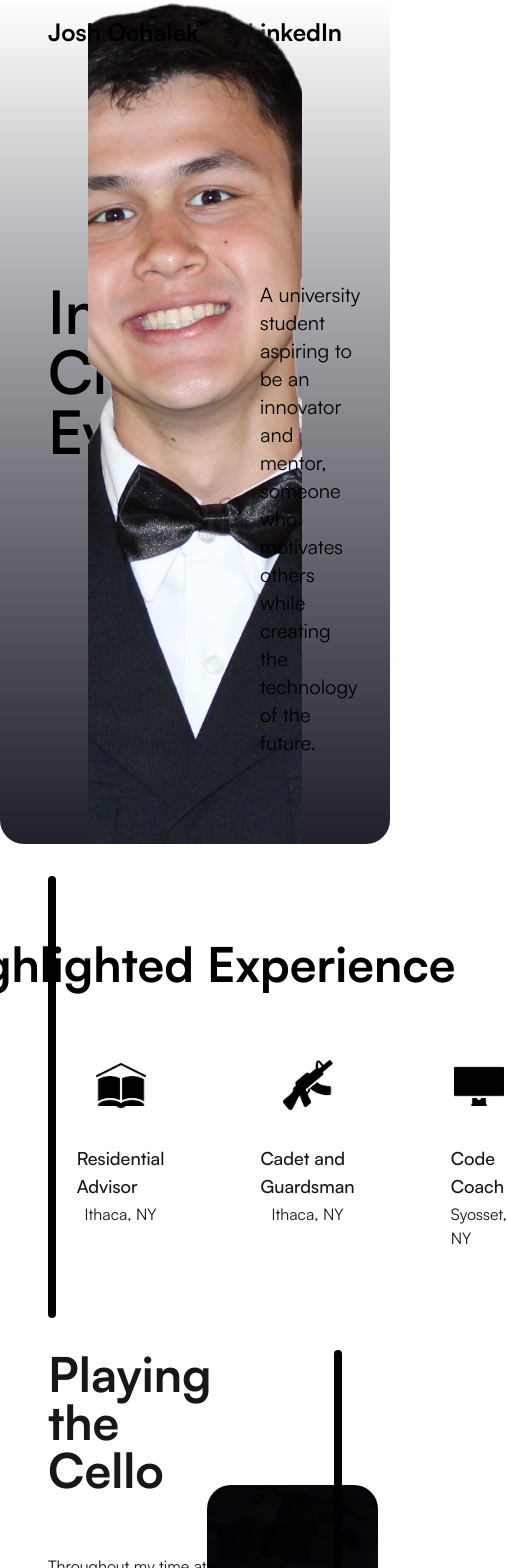
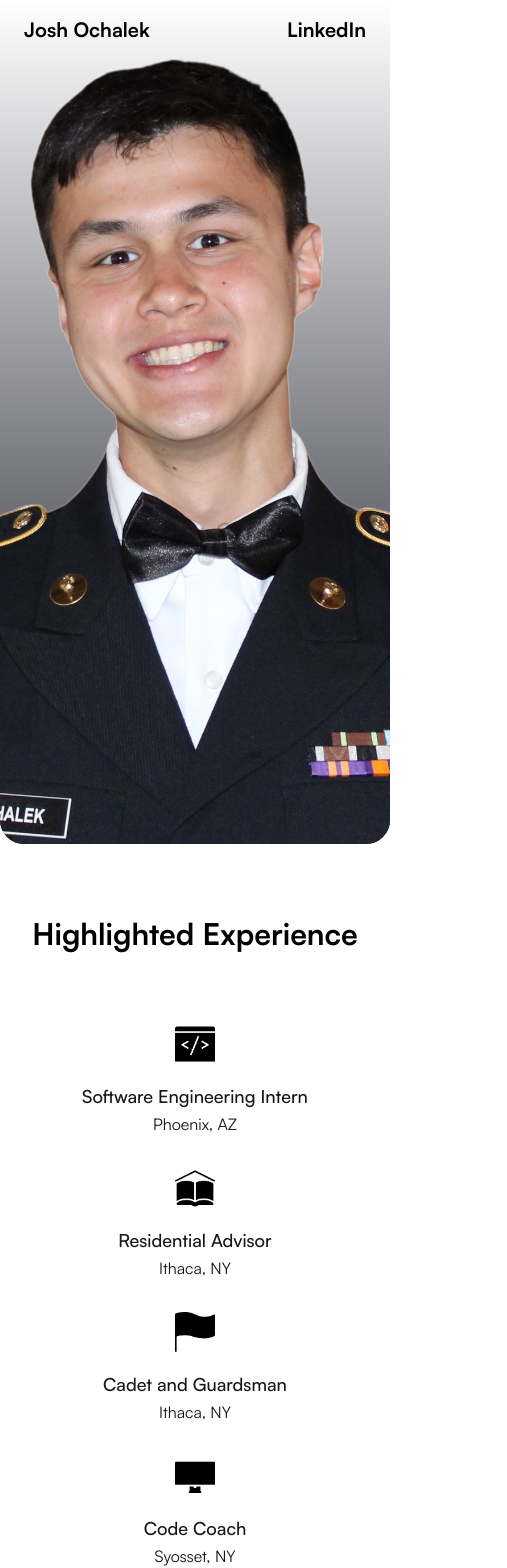
Before and after one commit to pjochillin/portfolio-v2, a Next.js app: page / in a window 390 px wide. Shown: the top 1568 px of the page, 507 px wide, since content can reach past the window. Built offline with nearby package versions, Linux system fonts and the light colour scheme.

Commit message:
Responsive design, visual changes

```diff
--- a/components/cello.tsx
+++ b/components/cello.tsx
@@ -1,6 +1,7 @@
 import Image from "next/image"
 import localFont from "next/font/local"
 import Footer from "../components/footer"
+import Thumbnails from "../components/thumbnails"
 
 const satoshi = localFont({
   src: "../public/Satoshi-Variable.ttf"
@@ -10,51 +11,24 @@ export default function cello() {
     return (
         <div className="bg-[linear-gradient(to_bottom,_white_0%,_white_55%,_#1f202a_100%)]">
             <div className={`${satoshi.className} flex flex-row items-center relative`}>
-                <div className="absolute right-12 h-full w-2 bg-black rounded-full"></div>
-                <div className="basis-1/2 space-y-15 ml-12">
-                    <h1 className="font-bold text-5xl">Playing the Cello</h1>
+                <div className="absolute right-12 h-full hidden min-[1200px]:block w-2 bg-black rounded-full"></div>
+                <div className="min-[650px]:basis-1/2 space-y-15 ml-6 min-[500px]:ml-12">
+                    <h1 className="font-bold text-3xl min-[450px]:text-4xl min-[805px]:text-5xl">Playing the Cello</h1>
+                    <Image
+                        src="/cello-thumbnail.png"
+                        alt="Cello"
+                        width={800}
+                        height={1200}
+                        className="max-[500px]:justify-self-center min-[650px]:hidden h-auto w-full min-[500px]:mr-12 object-cover object-top rounded-3xl"
+                        priority
+                    />
                     <p className="">
                         Throughout my time at Cornell University and before, playing the cello has been an important, yet soothing hobby of mine.
                         Most recently, I have been involved in various chamber groups, orchestras, and Cornell's Cello Ensemble, in addition to Cornell's Early Music
                         Lab and being a concert cellist. I have most recently studied under John Haines-Eitzen and Jisoo Ok. Here are some recordings of my playing:
                     </p>
-                    <div className="flex flex-row space-x-4">
-                        <div className="basis-1/3">
-                            <a href="/brahms-cello-sonata-1.m4a" target="_blank">
-                                <Image
-                                    src="/cello-3.png"
-                                    alt="Cello"
-                                    width={800}
-                                    height={1200}
-                                    className="h-auto w-full object-cover object-top rounded-xl"
-                                    priority
-                                />
-                            </a>
-                        </div>
-                        <div className="basis-1/3">
-                            <a href="https://youtu.be/-Sux4OGaQek" target="_blank">
-                                <Image
-                                    src="/cello-2.png"
-                                    alt="Cello"
-                                    width={800}
-                                    height={1200}
-                                    className="h-auto w-full object-cover object-top rounded-xl"
-                                    priority
-                                />
-                            </a>
-                        </div>
-                        <div className="basis-1/3">
-                            <a href="https://youtu.be/NZ7Zypkejeos" target="_blank">
-                                <Image
-                                    src="/cello-1.png"
-                                    alt="Cello"
-                                    width={800}
-                                    height={1200}
-                                    className="h-auto w-full object-cover object-top rounded-xl"
-                                    priority
-                                />
-                            </a>
-                        </div>
+                    <div className="hidden min-[1000px]:block">
+                        <Thumbnails />
                     </div>
                 </div>
                 <div className="basis-1/2 flex justify-center items-start">
@@ -63,10 +37,13 @@ export default function cello() {
                         alt="Cello"
                         width={800}
                         height={1200}
-                        className="h-[500px] w-auto object-cover object-top mr-6 rounded-3xl"
+                        className="hidden min-[650px]:block h-auto w-4/5 min-[1200px]:h-[500px] min-[1200]:w-auto object-cover object-top min-[1200px]:mr-6 rounded-3xl"
                         priority
                     />
                 </div>
+            </div>
+            <div className="block min-[1000px]:hidden min-[600px]:mt-15 mx-6 min-[500px]:mx-12">
+                <Thumbnails />
             </div>
             <Footer />
         </div>
--- a/components/intro.tsx
+++ b/components/intro.tsx
@@ -7,20 +7,22 @@ const satoshi = localFont({
 
 export default function intro() {
     return (
-    <div className={`${satoshi.className} flex justify-center bg-gradient-to-b from-white to-[#1f202a] h-screen overflow-hidden relative rounded-b-3xl`}>
-        <a href="/" className="absolute top-4 left-12 text-2xl font-bold text-black z-10">Josh Ochalek</a>
-        <div className="absolute top-4 right-12 flex space-x-4">
-            <a href="https://www.linkedin.com/in/joshua-ochalek/" target="_blank" className="text-2xl font-bold text-black">LinkedIn</a>
+    <div className={`${satoshi.className} flex justify-center bg-gradient-to-b from-white to-[#1f202a] h-auto min-[550px]:h-screen overflow-hidden relative rounded-b-3xl`}>
+        <a href="/" className="absolute top-4 left-6 min-[500px]:left-12 text-xl min-[1000px]:text-2xl font-bold text-black z-10">Josh Ochalek</a>
+        <div className="absolute top-4 right-6 min-[500px]:right-12 flex space-x-4 z-10">
+            <a href="https://www.linkedin.com/in/joshua-ochalek/" target="_blank" className="text-xl min-[1000px]:text-2xl font-bold text-black">LinkedIn</a>
         </div>
-        <div className="absolute top-1/3 left-12 text-black">
-            <h1 className="text-6xl font-semibold">Inspiring</h1>
-            <h1 className="text-6xl font-semibold">Change</h1>
-            <h1 className="text-6xl font-semibold">Everyday</h1>
+        <div className="hidden min-[750px]:block absolute top-1/3 left-12 text-black text-5xl min-[1000px]:text-6xl font-semibold z-10">
+            <h1 className="">Inspiring</h1>
+            <h1 className="">Change</h1>
+            <h1 className="">Everyday</h1>
         </div>
-        <div className="absolute top-1/3 left-2/3 text-black z-10">
-            <h1 className="text-xl font-normal max-w-4/5">A university student aspiring to be an innovator and mentor, someone who motivates others while creating the technology of the future.</h1>
+        <div className="hidden min-[750px]:block absolute top-1/3 right-12 z-10 max-w-[25%] min-[1000px]:right-0 min-[1000px]:left-2/3 min-[1000px]:max-w-[25%]">
+            <h1 className="text-xl font-normal">
+                A university student aspiring to be an innovator and mentor, someone who motivates others while creating the technology of the future.
+            </h1>
         </div>
-        <div className="relative w-[55%] h-full">
+        <div className="hidden min-[800px]:block relative w-[200%] min-[800px]:w-full min-[1000px]:w-[70%] min-[1450px]:w-[55%] h-full">
             <Image
                 src="/Headshot_BG.PNG"
                 alt="Headshot"
@@ -32,6 +34,15 @@ export default function intro() {
                 priority
             />
         </div>
+        <div className="relative max-[600px]:pt-14 min-[800px]:hidden h-screen overflow-hidden flex justify-center items-start w-screen">
+            <div className="w-[200%] flex justify-center">
+                <img
+                src="/Headshot_BG.PNG"
+                alt="Headshot"
+                className="h-full object-cover object-top scale-[2] min-[450px]:scale-[1.5] min-[600px]:scale-[1.2] origin-top"
+                />
+            </div>
+        </div>
     </div>
     )
 }
--- a/components/jobs.tsx
+++ b/components/jobs.tsx
@@ -8,18 +8,19 @@ const satoshi = localFont({
 export default function jobs() {
     return (
         <div className={`${satoshi.className} bg-white flex justify-center relative`}>
-            <div className="absolute left-12 top-8 bottom-8 w-2 bg-black rounded-full"></div>
-            <div className="flex flex-col space-y-18 my-24">
-                <h1 className="text-5xl text-black font-bold self-center">Highlighted Experience</h1>
-                <div className="flex justify-around space-x-24">
+            <div className="absolute left-12 top-8 bottom-8 hidden min-[1200px]:block w-2 bg-black rounded-full"></div>
+            <div className="flex flex-col space-y-18 my-18 min-[500px]:my-24">
+                <h1 className="text-3xl min-[450px]:text-4xl min-[750px]:text-5xl text-black font-bold self-center">Highlighted Experience</h1>
+                <div className="grid grid-cols-1 min-[500px]:grid-cols-2 gap-y-8 gap-x-2 min-[550px]:gap-y-12 min-[550px]:gap-x-12 min-[850px]:flex min-[850px]:justify-around min-[850px]:space-x-2 min-[1000px]:space-x-12 min-[1250px]:space-x-24">
                     <div className="flex flex-col items-center space-y-0.5">
                         <Image
                             src="/code.png"
                             alt="Code"
                             width={50}
                             height={50}
+                            className="w-[40px] h-[40px] min-[1200px]:w-[50px] min-[1200px]:h-[50px]"
                         />
-                        <h3 className="font-medium text-lg mt-8">Software Engineering Intern</h3>
+                        <h3 className="font-medium text-lg mt-4 min-[1200px]:mt-8">Software Engineering Intern</h3>
                         <p className="text-md">
                             Phoenix, AZ
                         </p>
@@ -30,20 +31,22 @@ export default function jobs() {
                             alt="School"
                             width={50}
                             height={50}
+                            className="w-[40px] h-[40px] min-[1200px]:w-[50px] min-[1200px]:h-[50px]"
                         />
-                        <h3 className="font-medium text-lg mt-8">Residential Advisor</h3>
+                        <h3 className="font-medium text-lg mt-4 min-[1200px]:mt-8">Residential Advisor</h3>
                         <p className="text-md">
                             Ithaca, NY
                         </p>
                     </div>
                     <div className="flex flex-col items-center space-y-0.5">
                         <Image
-                            src="/assault-rifle.png"
-                            alt="Assault Rifle"
+                            src="/flag.png"
+                            alt="Flag"
                             width={50}
                             height={50}
+                            className="w-[40px] h-[40px] min-[1200px]:w-[50px] min-[1200px]:h-[50px]"
                         />
-                        <h3 className="font-medium text-lg mt-8">Cadet and Guardsman</h3>
+                        <h3 className="font-medium text-lg mt-4 min-[1200px]:mt-8">Cadet and Guardsman</h3>
                         <p className="text-md">
                             Ithaca, NY
                         </p>
@@ -54,8 +57,9 @@ export default function jobs() {
                             alt="Studio Display"
                             width={50}
                             height={50}
+                            className="w-[40px] h-[40px] min-[1200px]:w-[50px] min-[1200px]:h-[50px]"
                         />
-                        <h3 className="font-medium text-lg mt-8">Code Coach</h3>
+                        <h3 className="font-medium text-lg mt-4 min-[1200px]:mt-8">Code Coach</h3>
                         <p className="text-md">
                             Syosset, NY
                         </p>
--- /dev/null
+++ b/components/thumbnails.tsx
@@ -0,0 +1,44 @@
+import Image from "next/image"
+
+export default function thumbnails() {
+    return (
+        <div className="grid grid-cols-1 min-[500px]:grid-cols-2 gap-y-8 gap-x-4 min-[500px]:gap-y-4 justify-items-center min-[700px]:flex min-[700px]:flex-row min-[700px]:space-x-4">
+            <div className="min-[700px]:basis-1/3">
+                <a href="/brahms-cello-sonata-1.m4a" target="_blank">
+                    <Image
+                        src="/cello-3.png"
+                        alt="Cello"
+                        width={800}
+                        height={1200}
+                        className="h-auto w-full object-cover object-top rounded-xl"
+                        priority
+                    />
+                </a>
+            </div>
+            <div className="min-[700px]:basis-1/3">
+                <a href="https://youtu.be/-Sux4OGaQek" target="_blank">
+                    <Image
+                        src="/cello-2.png"
+                        alt="Cello"
+                        width={800}
+                        height={1200}
+                        className="h-auto w-full object-cover object-top rounded-xl"
+                        priority
+                    />
+                </a>
+            </div>
+            <div className="min-[500px]:col-span-2 justify-center min-[500px]:w-1/2 min-[700px]:basis-1/3">
+                <a href="https://youtu.be/NZ7Zypkejeos" target="_blank">
+                    <Image
+                        src="/cello-1.png"
+                        alt="Cello"
+                        width={800}
+                        height={1200}
+                        className="h-auto w-full object-cover object-top rounded-xl"
+                        priority
+                    />
+                </a>
+            </div>
+        </div>
+    )
+}
```
Also changed, not shown: public/assault-rifle.png (deleted), public/flag.png (added).
